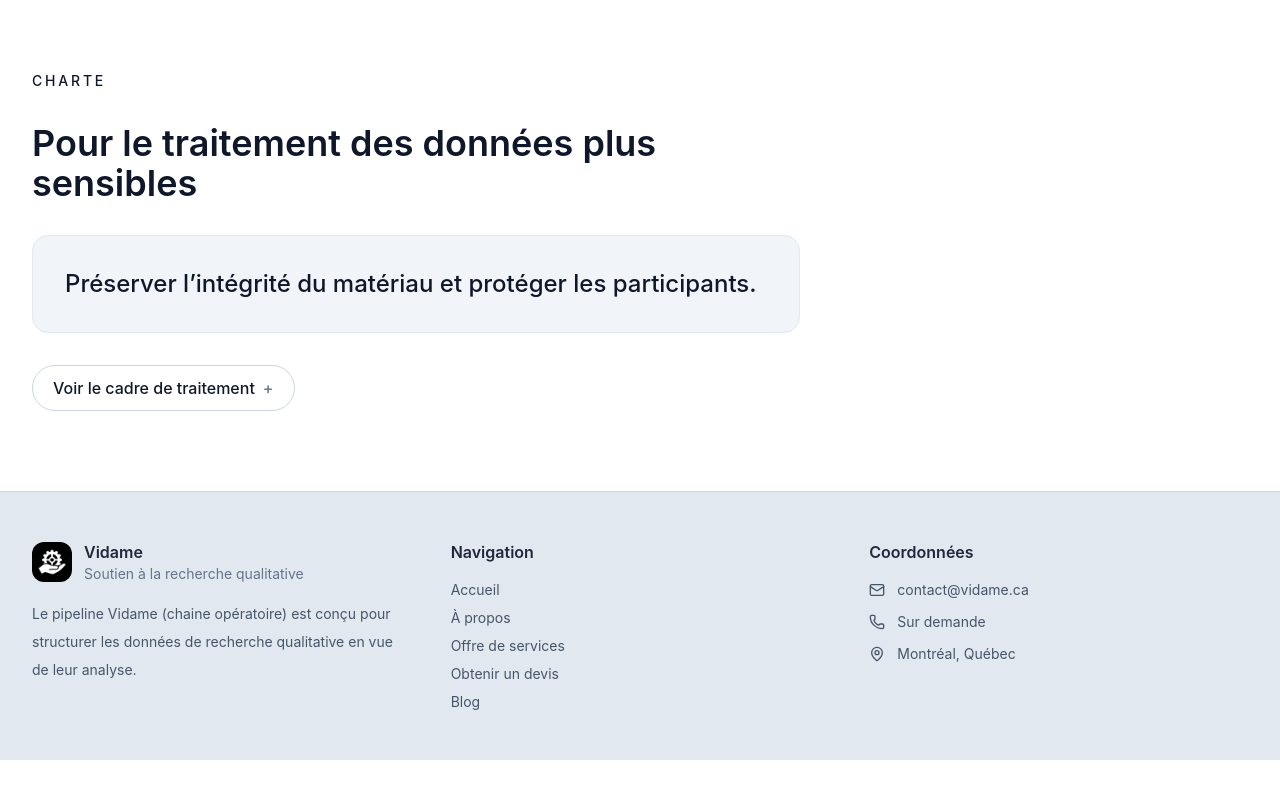
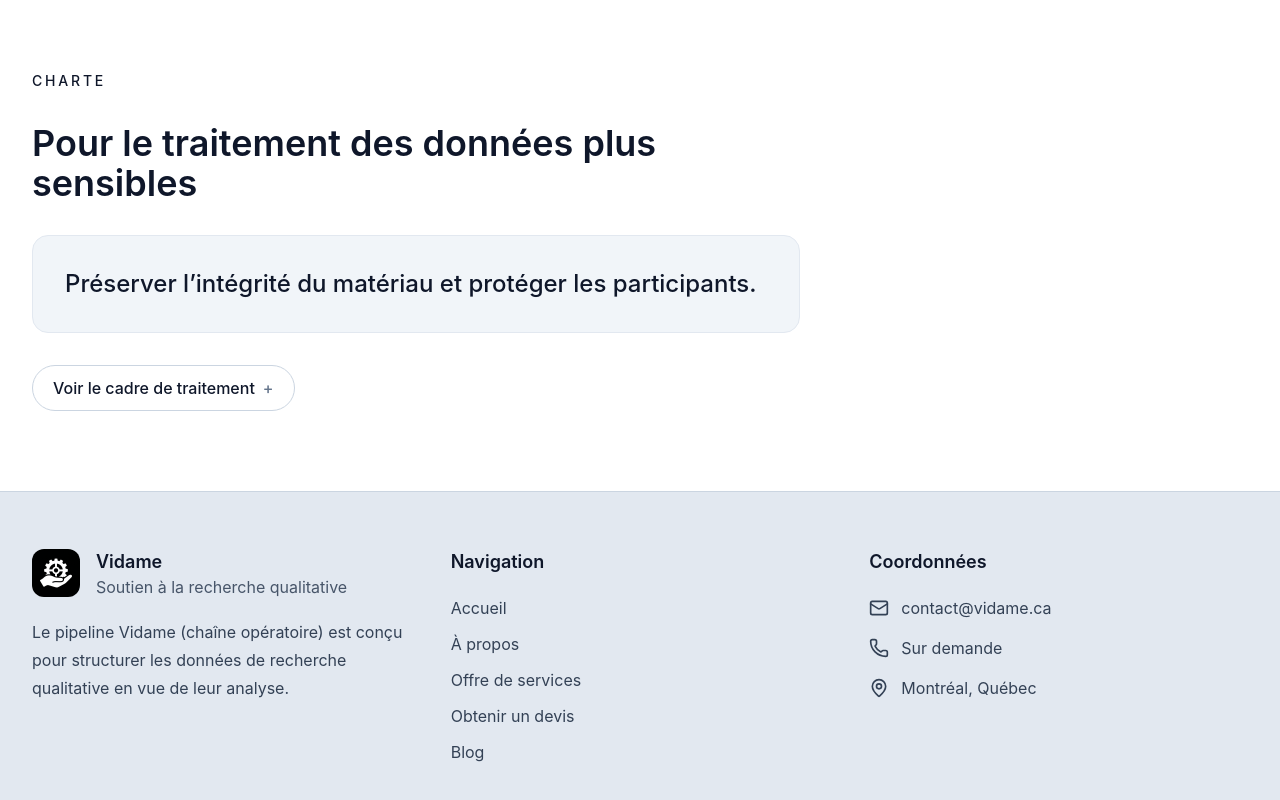
Before and after one commit to momopro21/vidame-recherche, a React (Vite) app: page / in a window 1280 px wide. Shown: the part 3660-4460 px from the top of the page. Before the commit the page ends 4420 px from the top, so only its background shows below. Built offline with nearby package versions, Linux system fonts and the light colour scheme; the HTML template or start-up script is replaced by a standard one.

Commit message:
Refactor footer layout and styles
Updated footer styles and improved text sizes for better readability.

```diff
--- a/src/App.tsx
+++ b/src/App.tsx
@@ -358,19 +358,18 @@ return (
 
   {/* ===== VIDAME_REPERE_FOOTER ===== */}
 <footer className="border-t border-slate-300 bg-slate-200">
-  <div className="mx-auto grid max-w-7xl gap-10 px-4 py-12 md:grid-cols-3 md:px-8">
-
+  <div className="mx-auto grid max-w-7xl gap-10 px-6 py-14 md:grid-cols-3 md:px-8">
     {/* ===== VIDAME_REPERE_FOOTER_MARQUE ===== */}
-    <div className="space-y-4">
-      <div className="flex items-center gap-3">
+    <div className="space-y-5">
+      <div className="flex items-center gap-4">
         <img
           src="/vidame_favicon_blanc_noir_192x192.png"
           alt="Vidame"
-          className="h-10 w-10 rounded-xl object-contain"
+          className="h-12 w-12 rounded-xl object-contain"
         />
         <div>
-          <div className="font-semibold">Vidame</div>
-          <div className="text-sm text-slate-500">
+          <div className="text-lg font-semibold text-slate-900">Vidame</div>
+          <div className="text-base leading-snug text-slate-600">
             {lang === "fr"
               ? "Soutien à la recherche qualitative"
               : "Support for qualitative research"}
@@ -378,20 +377,20 @@ return (
         </div>
       </div>
 
-      <p className="text-sm leading-7 text-slate-600">
-        {lang === "fr"
-          ? "Le pipeline Vidame (chaine opératoire) est conçu pour structurer les données de recherche qualitative en vue de leur analyse."
+      <p className="text-base leading-7 text-slate-700">
+        {lang === "fr"
+          ? "Le pipeline Vidame (chaîne opératoire) est conçu pour structurer les données de recherche qualitative en vue de leur analyse."
           : "The Vidame pipeline is designed to structure qualitative research data for analysis."}
       </p>
     </div>
 
     {/* ===== VIDAME_REPERE_FOOTER_NAVIGATION ===== */}
-<div className="space-y-4">
-  <div className="font-semibold">
+    <div className="space-y-5">
+      <div className="text-lg font-semibold text-slate-900">
         {lang === "fr" ? "Navigation" : "Navigation"}
       </div>
 
-  <div className="grid gap-2 text-sm text-slate-600">
+      <div className="grid gap-3 text-base text-slate-700">
         {pages.map((item) => (
           <button
             key={item.id}
@@ -405,28 +404,27 @@ return (
     </div>
 
     {/* ===== VIDAME_REPERE_FOOTER_COORDONNEES ===== */}
-    <div className="space-y-4">
-      <div className="font-semibold">
+    <div className="space-y-5">
+      <div className="text-lg font-semibold text-slate-900">
         {lang === "fr" ? "Coordonnées" : "Contact"}
       </div>
 
-      <div className="space-y-3 text-sm text-slate-600">
+      <div className="space-y-4 text-base text-slate-700">
         <div className="flex items-center gap-3">
-          <Mail className="h-4 w-4" /> contact@vidame.ca
+          <Mail className="h-5 w-5" /> contact@vidame.ca
         </div>
 
         <div className="flex items-center gap-3">
-          <Phone className="h-4 w-4" />
+          <Phone className="h-5 w-5" />
           {lang === "fr" ? "Sur demande" : "Available upon request"}
         </div>
 
         <div className="flex items-center gap-3">
-          <MapPin className="h-4 w-4" />
+          <MapPin className="h-5 w-5" />
           {lang === "fr" ? "Montréal, Québec" : "Montreal, Quebec"}
         </div>
       </div>
     </div>
-
   </div>
 </footer>
     {/* ===== VIDAME_REPERE_BOUTON_RETOUR_HAUT ===== */}
```
Lines whose indentation alone changed are shown as unchanged.
